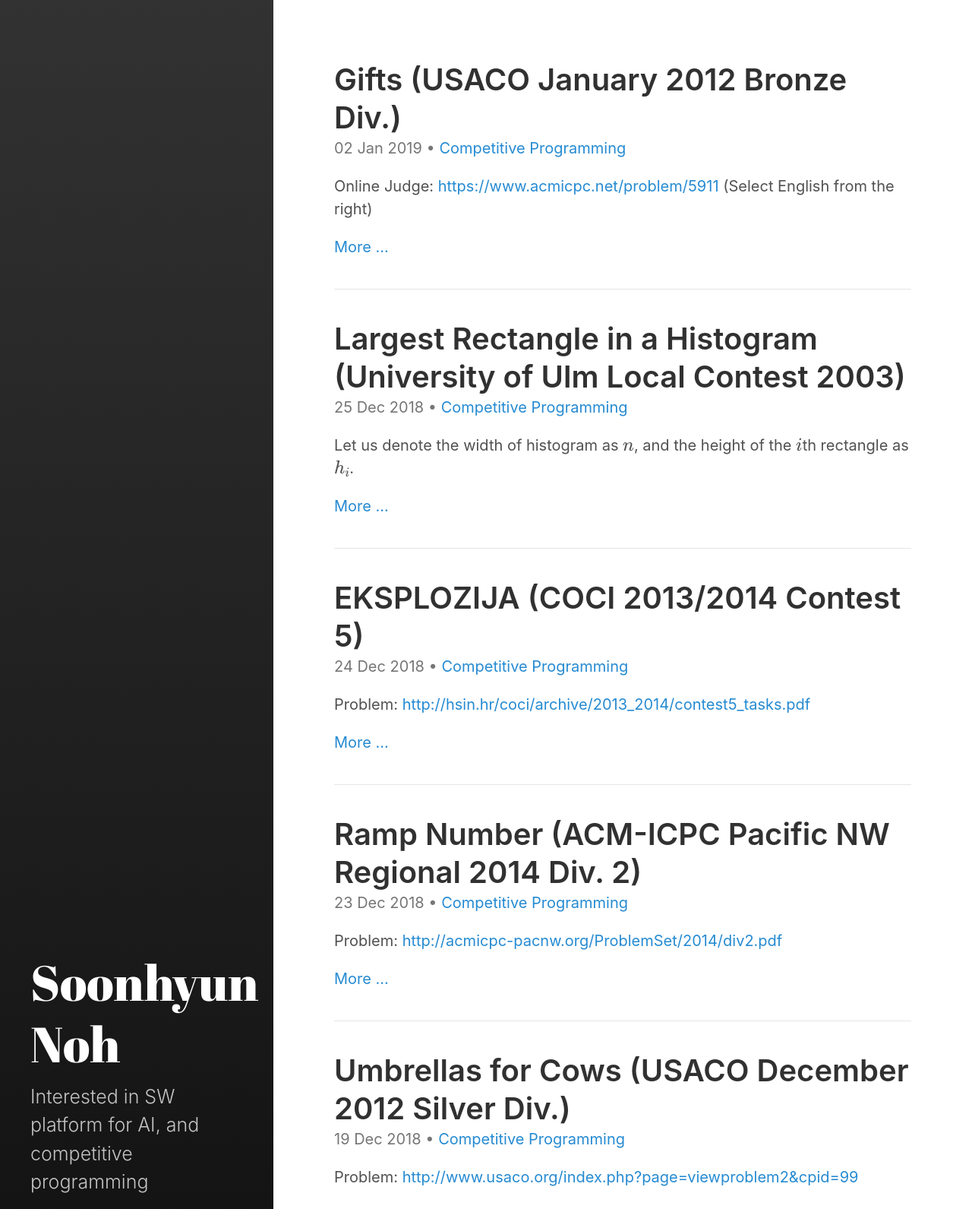
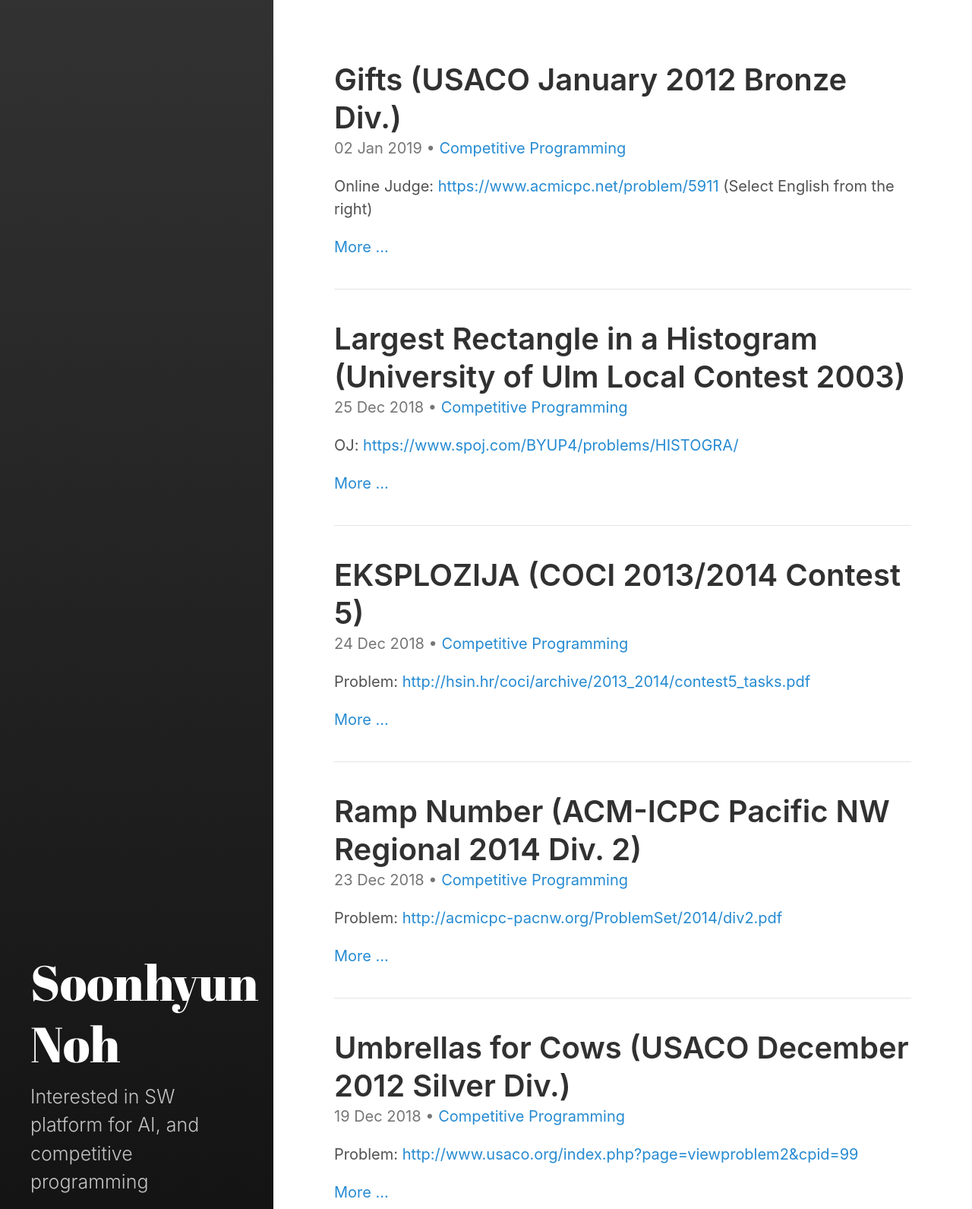
Before and after one commit to shnoh171/shnoh171.github.io, a Jekyll site: the page built from index.html, in a window 1280 px wide, cut to the strip 0-1591 px from the top of the page. Shown: the whole strip at 76% size. Built offline with Jekyll 4.4.1, drawn with Linux system fonts in a browser that asks for light colours; formulas are drawn with MathJax 3; the list of posts is cut into pages by our own code; some of the changed lines change nothing that is shown.

Commit message:
add link

```diff
--- a/_posts/2018-12-25-largest-rectangle-in-a-histogram.md
+++ b/_posts/2018-12-25-largest-rectangle-in-a-histogram.md
@@ -4,6 +4,8 @@ title: Largest Rectangle in a Histogram (University of Ulm Local Contest 2003)
 categories:
   - Competitive Programming
 ---
+OJ: <https://www.spoj.com/BYUP4/problems/HISTOGRA/>
+
 Let us denote the width of histogram as \\(n\\), and the height of the \\(i\\)th rectangle as \\(h_i\\).
 
 For each \\(i\\)th rectangle, the area \\(a_i\\) of the largest rectangle that includes the \\(i\\)th rectangle is computed by \\(h_i \times (r_i - l_i + 1) \\). The \\(l_i\\) is the smallest index where \\(l_i\\)th rectangle through the \\(i\\)th rectangle have height greater than or equal to \\(h_i\\). The \\(r_i\\) is the largest index where \\(i\\)th rectangle through the \\(r_i\\)th rectangle have height greater than or equal to \\(h_i\\).
```
